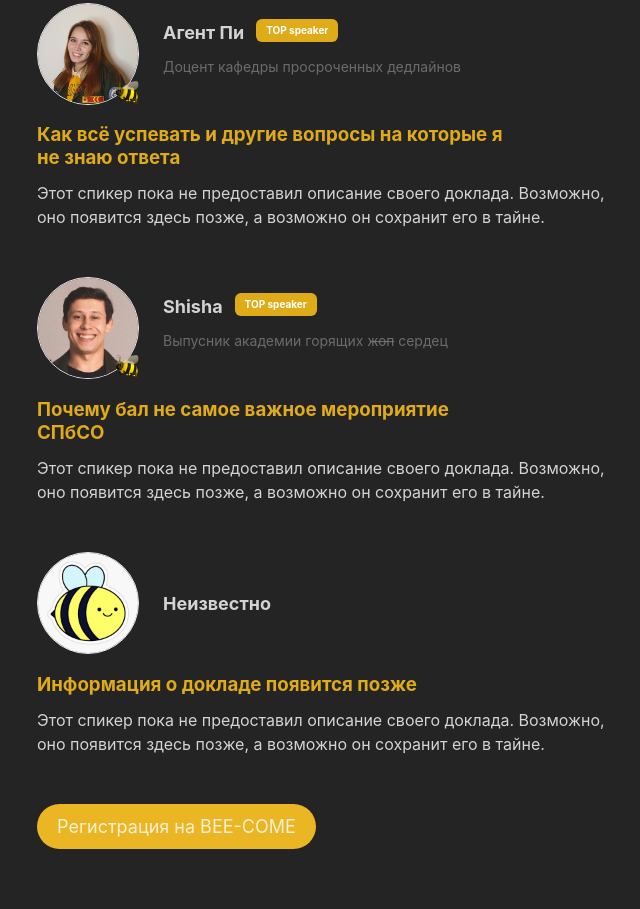
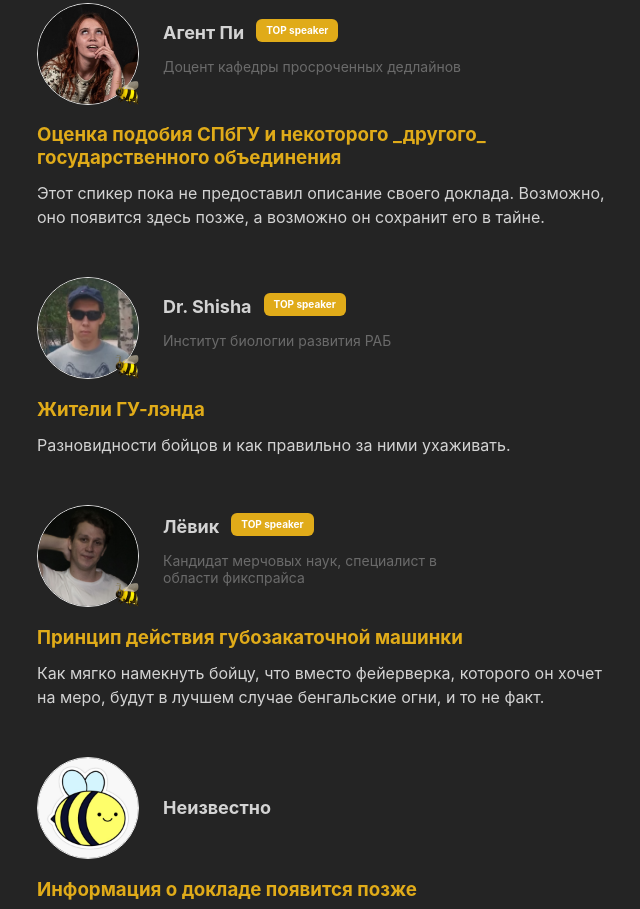
Before and after one commit to AProkot/beecome, a Gatsby site: page / in a window 1280 px wide. Shown: the part 1817-2726 px from the top of the page, without its empty margins (67-707 px from the left). Built offline with nearby package versions, Linux system fonts and the light colour scheme; Gatsby itself is replaced by a stand-in of ours.

Commit message:
upd speakers info

```diff
--- a/src/items.js
+++ b/src/items.js
@@ -1,10 +1,11 @@
 import bee from './images/bee2.jpg';
-import ann from './images/pro.jpg';
-import sereja from './images/sereja.jpg';
+import ann from './images/ann.png';
+import sereja from './images/seryoja.jpg';
+import leva from './images/leva.png'
 
 export const items = [
     {
-        title: 'Как всё успевать и другие вопросы на которые я не знаю ответа',
+        title: 'Оценка подобия СПбГУ и некоторого _другого_ государственного объединения',
         author: 'Агент Пи',
         jobTitle: 'Доцент кафедры просроченных дедлайнов',
         description: '',
@@ -12,11 +13,19 @@ export const items = [
         isTop: true
     },
     {
-        title: 'Почему бал не самое важное мероприятие СПбСО',
-        author: 'Shisha',
-        jobTitle: 'Выпусник академии горящих ж̶о̶п̶ сердец',
-        description: '',
+        title: 'Жители ГУ-лэнда',
+        author: 'Dr. Shisha',
+        jobTitle: 'Институт биологии развития РАБ',
+        description: 'Разновидности бойцов и как правильно за ними ухаживать.',
         photo: sereja,
+        isTop: true
+    },
+    {
+        title: 'Принцип действия губозакаточной машинки',
+        author: 'Лёвик',
+        jobTitle: 'Кандидат мерчовых наук, специалист в области фикспрайса',
+        description: 'Как мягко намекнуть бойцу, что вместо фейерверка, которого он хочет на меро, будут в лучшем случае бенгальские огни, и то не факт.',
+        photo: leva,
         isTop: true
     },
     {
```
Also changed, not shown: src/images/ann.png (added), src/images/leva.png (added), src/images/seryoja.jpg (added).
